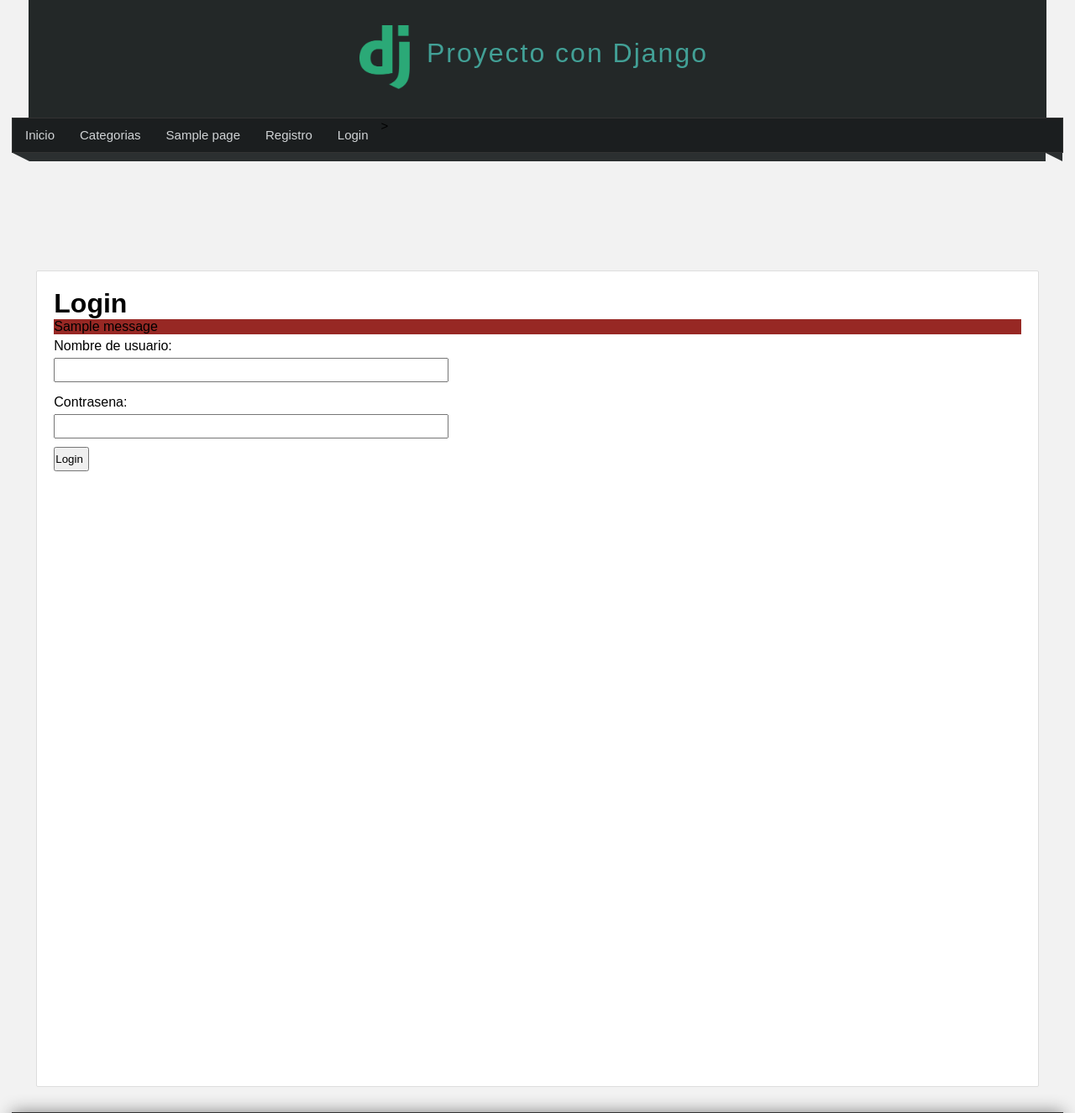
After one commit to Amnhed/blog_python, a Django app: page /login/ in a window 1280 px wide. The commit adds this page. Shown: the top 1325 px of the page at 84% size. Run offline with Django 3.2, Linux system fonts and the light colour scheme; tables that the repository leaves empty hold one stand-in row (values such as "Sample post"); one stand-in notice (Sample message) is shown.

Commit message:
Login y validar si el usuario esta logeado

```diff
--- a/ProyectoDjango/mainapp/static/css/styles.css
+++ b/ProyectoDjango/mainapp/static/css/styles.css
@@ -211,12 +211,17 @@ nav > ul > li:hover > ul > li:hover a{
 }
 
 .message,
-.alert-success{
+.alert-success,
+.alert{
     padding: 20px;
     background: #1f7e58;
     color: white;
     text-align: center;
     margin-bottom: 10px;
+}
+
+.alert-warning{
+background: #972824;
 }
 
 .box form input[type="submit"]:hover,
--- a/ProyectoDjango/mainapp/templates/layouts/layout.html
+++ b/ProyectoDjango/mainapp/templates/layouts/layout.html
@@ -24,6 +24,11 @@
 
     <nav>
         <ul>
+            {% if user.email %}
+                <li>
+                    <a href="{% url 'index' %}">Sesion activa</a>
+                </li>
+            {% endif %}
             <li>
                 <a href="{% url 'index' %}">Inicio</a>
             </li>
@@ -44,6 +49,9 @@
             {% endfor %}
             <li>
                 <a href="{% url 'register' %}">Registro</a>
+            </li>
+            <li>
+                <a href="{% url 'login' %}">Login</a>
             </li>
 
 
--- /dev/null
+++ b/ProyectoDjango/mainapp/templates/users/login.html
@@ -0,0 +1,27 @@
+{% extends 'layouts/layout.html' %}
+
+{% block title %} {{title}} {% endblock %}
+
+{% block content %}
+    <h1>{{title}}</h1>
+
+    {% if messages %}
+        {% for message in messages %}
+            <div class="alert-warning">
+                {{message}}
+            </div>
+        {% endfor %}
+    {% endif %}
+
+    <form method="post" action="">
+        {% csrf_token %}
+
+        <label for="username">Nombre de usuario:</label>
+        <input type="text" name="username" />
+
+        <label for="password">Contrasena:</label>
+        <input type="password" name="password" />
+
+        <input type="submit" value="Login" />
+    </form>
+{% endblock %}
--- a/ProyectoDjango/mainapp/urls.py
+++ b/ProyectoDjango/mainapp/urls.py
@@ -6,4 +6,5 @@ urlpatterns = [
     path('', views.index, name='index'),
     path('inicio/', views.index, name='index'),
     path('registro/', views.register_page, name='register'),
+    path('login/', views.login_page, name='login')
 ]
--- a/ProyectoDjango/mainapp/views.py
+++ b/ProyectoDjango/mainapp/views.py
@@ -2,6 +2,7 @@ from django.shortcuts import render, redirect
 from django.contrib import messages
 from django.contrib.auth.forms import UserCreationForm
 from mainapp.forms import RegisterForm
+from django.contrib.auth import authenticate, login, logout
 
 # Create your views here.
 
@@ -29,3 +30,22 @@ def register_page(request):
         'title': 'Registro',
         'register_form': register_form
     })
+
+def login_page(request):
+    if request.method == 'POST':
+        username = request.POST.get('username')
+        password = request.POST.get('password')
+
+        user = authenticate(request, username=username, password=password)
+        if user is not None:
+            login(request,user)
+            messages.success(request, 'Bienvenido has iniciado sesion')
+            return redirect('index')
+
+        else:
+            messages.warning(request, 'Password o usuario incorrecto!')
+
+
+    return render(request, 'users/login.html',{
+        'title': 'Login'
+    })
```
Also changed, not shown: ProyectoDjango/mainapp/templates/mainapp/index.html (+9 -0 lines).
